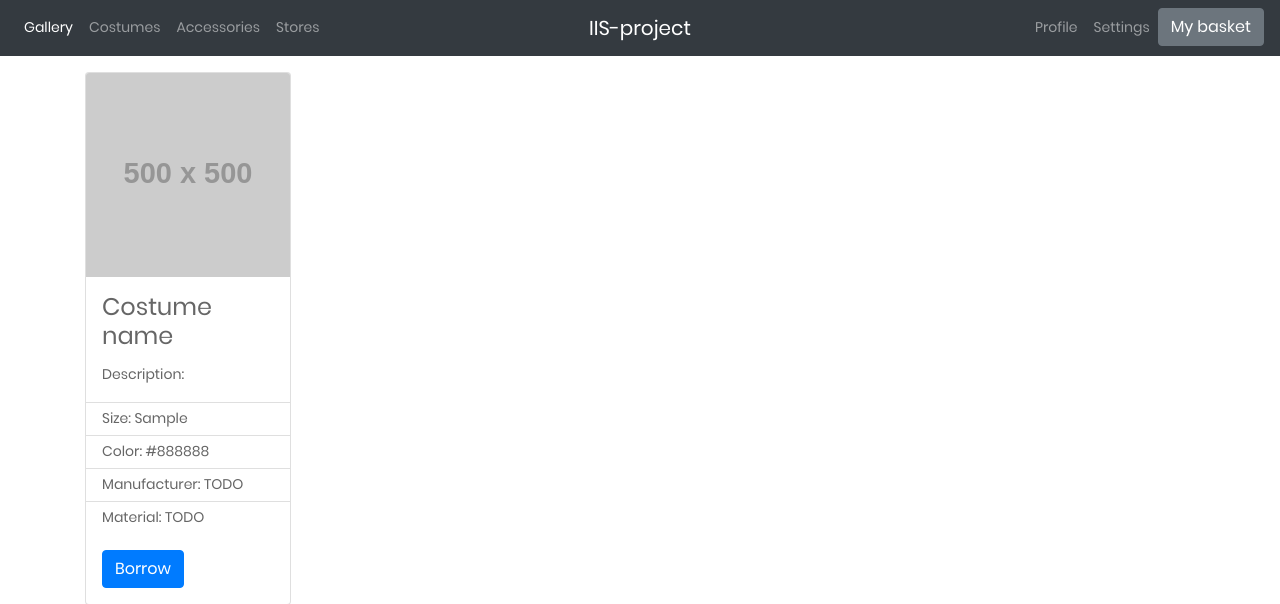
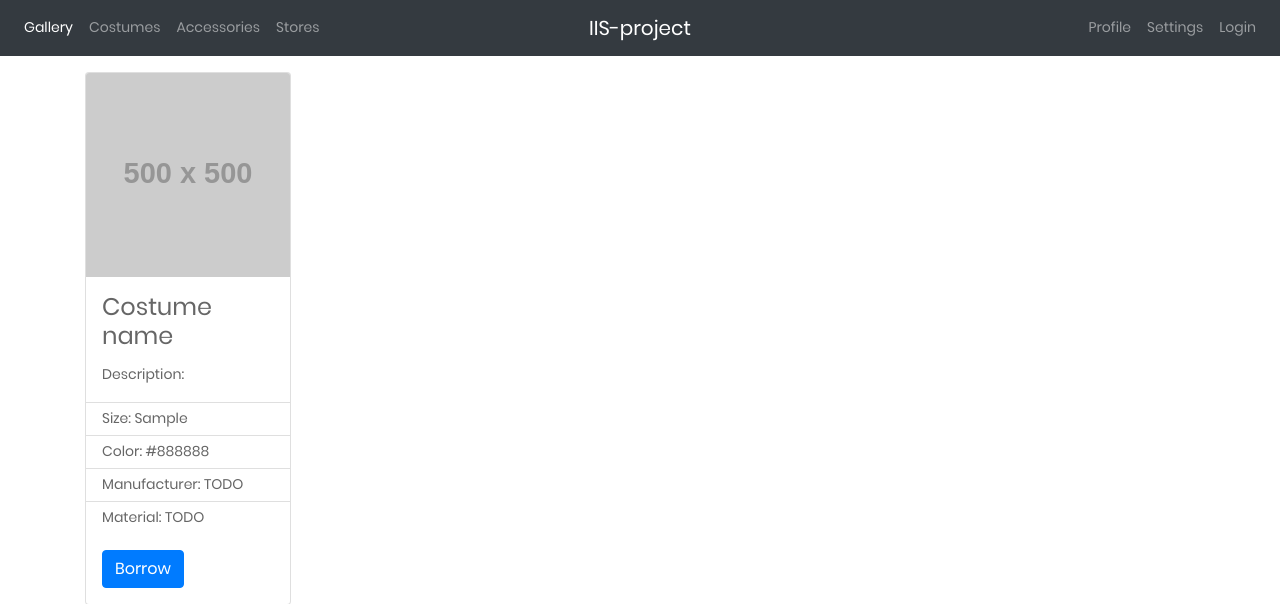
Before and after one commit to MatejKastak/iis, a Django app: page /costumes in a window 1280 px wide. Shown: the top 604 px of the page. Run offline with Django 3.2, Linux system fonts and the light colour scheme; tables that the repository leaves empty hold one stand-in row (values such as "Sample post"); grey boxes labelled with a size stand in for pictures from a placeholder-image service; some libraries are stand-ins or nearby versions.

Commit message:
Navigation now contains login and logout button
- they are based on the variable logged_in

```diff
--- a/costumes/templates/base.html
+++ b/costumes/templates/base.html
@@ -102,12 +102,26 @@
 
 	  </li>
 
+	  {% if logged_in %}
 	  <li class="nav-item">
 
 	    <!-- TODO: Add number of elements in basket?-->
 	    <a class="btn btn-secondary" href="/basket">My basket{% if basket_num %} ({{basket_num}}){% endif %}</a>
 
 	  </li>
+
+	  <li class="nav-item">
+
+	    <a class="nav-link" href="/log_out">Log out</a>
+
+	  </li>
+	  {% else %}
+	  <li class="nav-item">
+
+	    <a class="nav-link" href="/login">Login</a>
+
+	  </li>
+	  {% endif %}
 
 	</ul>
 
```
